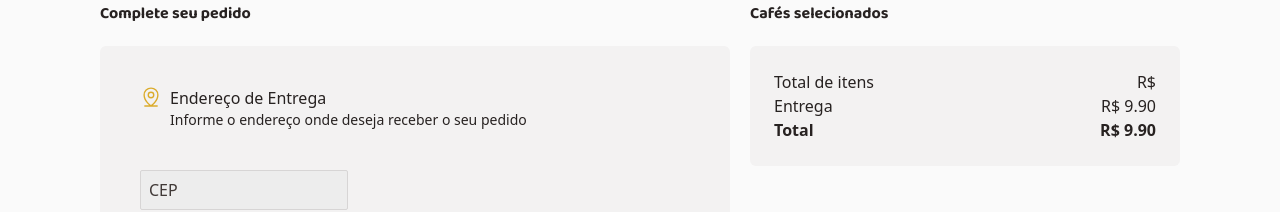
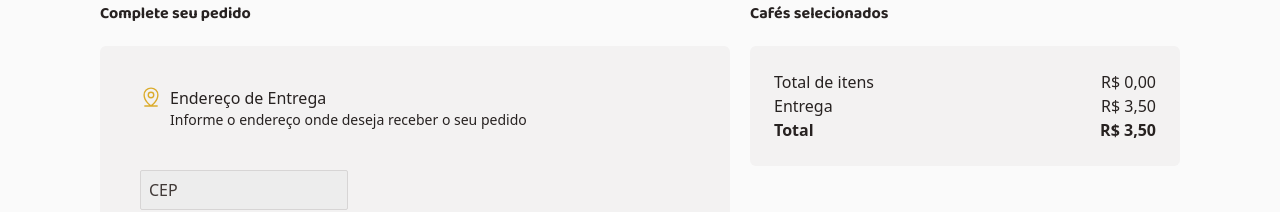
Before and after one commit to thauandev/coffe-shop, a Next.js app: page /checkout in a window 1280 px wide. Shown: the part 134-346 px from the top of the page. Built offline with nearby package versions, Linux system fonts and the light colour scheme.

Commit message:
fix: typescript

```diff
--- a/src/app/checkout/page.tsx
+++ b/src/app/checkout/page.tsx
@@ -14,6 +14,7 @@ import Image from 'next/image'
 import { useContext, useState } from 'react'
 import { FieldValues, SubmitHandler, useForm } from 'react-hook-form'
 import { CartContext } from '../contexts/CartContext'
+import { formatNumber } from '../utils/formatNumber'
 
 interface Fields {
   cep: string
@@ -43,7 +44,7 @@ const Checkout: React.FC = () => {
     },
   ])
 
-  const { cart, total } = useContext(CartContext)
+  const { cart, totalValue, deliveryTax } = useContext(CartContext)
 
   const {
     register,
@@ -208,21 +209,23 @@ const Checkout: React.FC = () => {
                   </div>
                 </div>
               </div>
-              <span>R$ {item.price}</span>
+              <span>{formatNumber(item.price)}</span>
             </div>
           ))}
           <div className="w-full flex-col align-center justify-evenly gap-5 py-6">
             <div className="flex justify-between">
               <p>Total de itens</p>
-              <p>R$ {total}</p>
+              <p>{formatNumber(totalValue)}</p>
             </div>
             <div className="flex justify-between">
               <p>Entrega</p>
-              <p>R$ 9.90</p>
+              <p>{formatNumber(deliveryTax)}</p>
             </div>
             <div className="flex justify-between">
               <p className="font-bold">Total</p>
-              <p className="font-bold">R$ 9.90</p>
+              <p className="font-bold">
+                {formatNumber(totalValue + deliveryTax)}
+              </p>
             </div>
           </div>
         </div>
--- a/src/app/contexts/CartContext.tsx
+++ b/src/app/contexts/CartContext.tsx
@@ -8,6 +8,8 @@ import { Cart, cartReducer } from '../reducers/cart/reducer'
 interface CartContextType {
   cart: Cart[]
   totalItems: number
+  totalValue: number
+  deliveryTax: number
   addToCart: (product: Cart) => void
 }
 
@@ -39,33 +41,20 @@ export function CartProvider({ children }: CartContextProviderProps) {
   )
 
   const { cart } = cartState
-  console.log(cart)
+
+  const totalValue = cart?.reduce(
+    (acc: number, cur: Cart) => acc + cur?.price * cur?.amount,
+    0
+  )
+
   const totalItems = cart?.reduce(
     (acc: number, cur: Cart) => acc + cur?.amount,
     0
   )
 
-  // const [cartTotal, setCartTotal] = us cart(total)
-
-  // useEffect(() => {
-  //   setCartTotal(total)
-  // }, [cart])
+  const deliveryTax = 3.5
 
   const addToCart = (product: Cart) => {
-    // const hasProduct = cart.find(p => p.id === product.id)
-    // if (hasProduct) {
-    //   const newCart = cart.map((p): any => {
-    //     if (p.id === product.id) {
-    //       return { ...p, amount: p.amount + product.id }
-    //     }
-    //     return p
-    //   })
-
-    //   setCart(newCart)
-    // } else {
-    //   setCart([...cart, product])
-    // }
-    console.log('state', cart)
     dispatch({ type: ActionTypes.ADD_TO_CART, payload: { item: product } })
   }
 
@@ -94,6 +83,8 @@ export function CartProvider({ children }: CartContextProviderProps) {
         cart,
         totalItems,
         addToCart,
+        totalValue,
+        deliveryTax,
       }}
     >
       {children}
--- /dev/null
+++ b/src/app/utils/formatNumber.tsx
@@ -0,0 +1,6 @@
+export const formatNumber = (value: number) => {
+  return new Intl.NumberFormat('pt-BR', {
+    style: 'currency',
+    currency: 'BRL',
+  }).format(value)
+}
```
